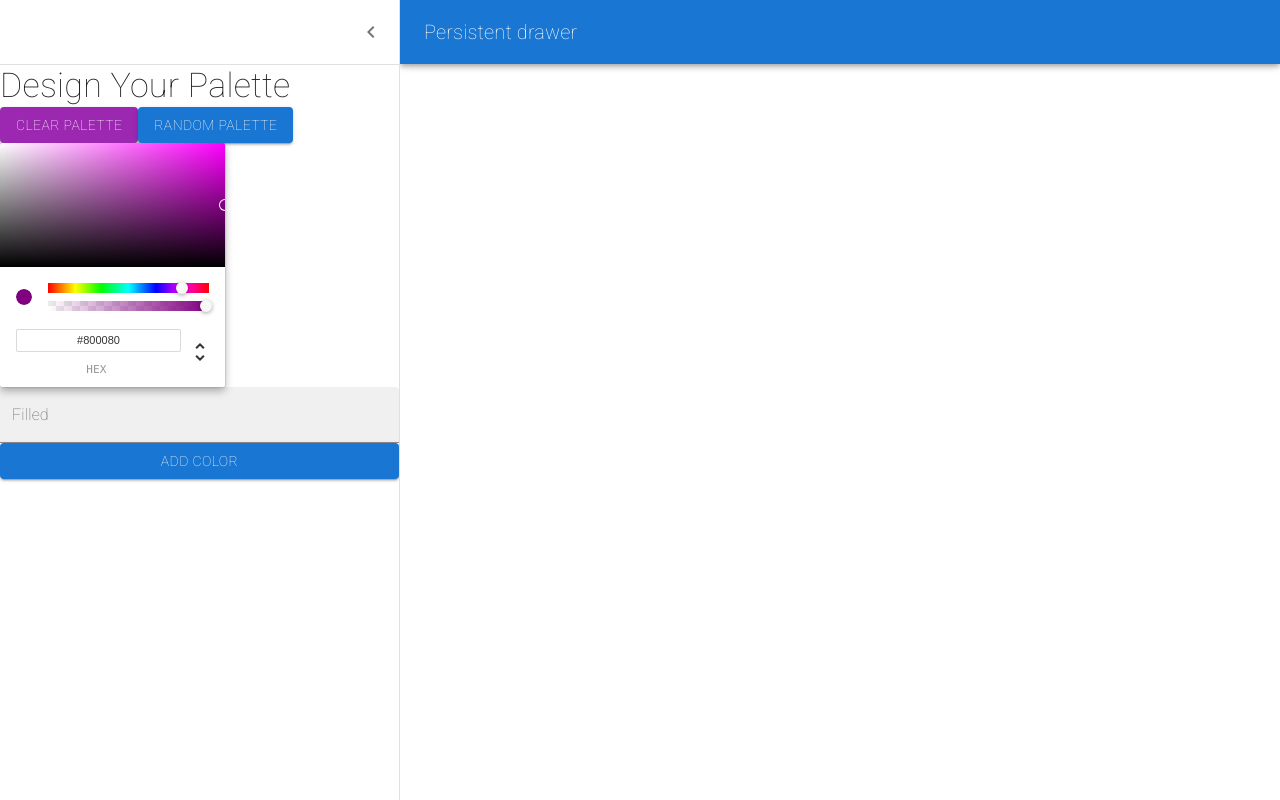
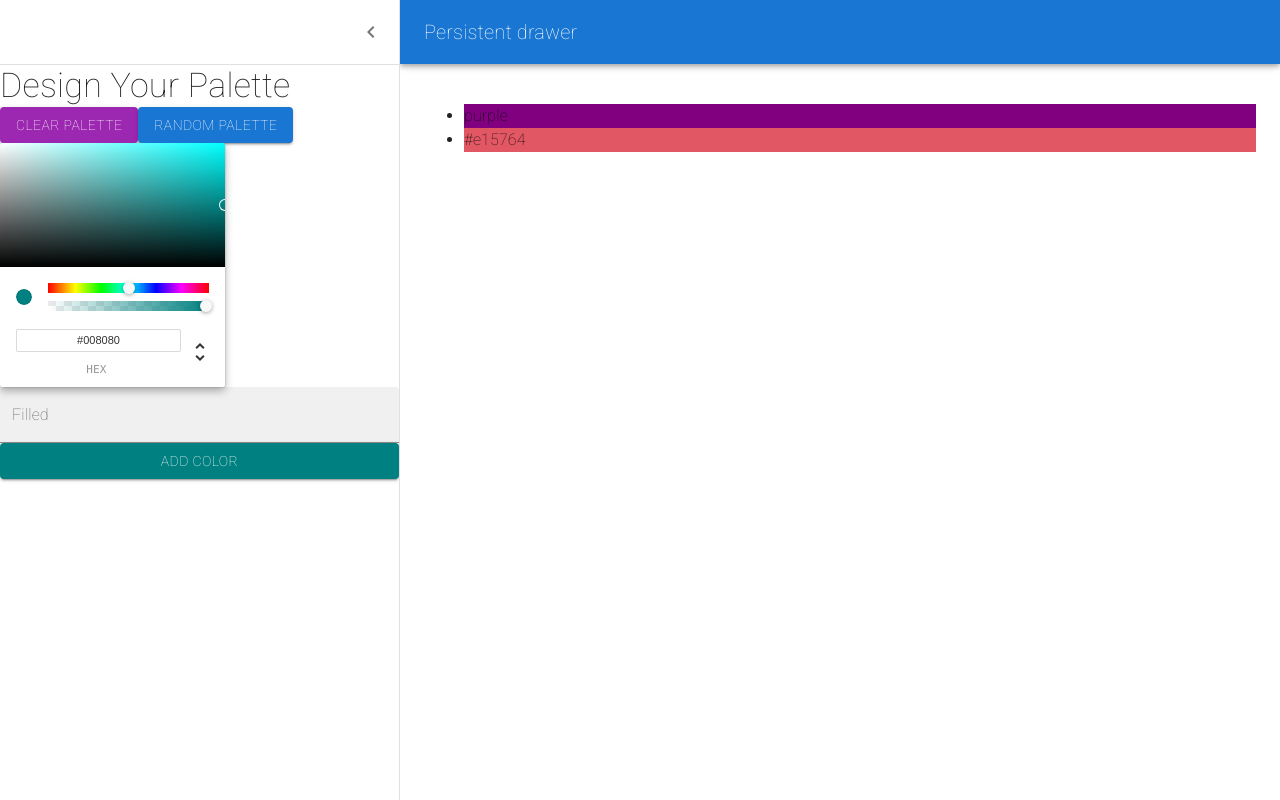
Before and after one commit to Murtazaeev/color-maker, a React (Create React App) app: page /palette/new in a window 1280 px wide. Both pictures are taken after a click on the button "open drawer". Built offline with nearby package versions, Linux system fonts and the light colour scheme; the HTML template or start-up script is replaced by a standard one.

Commit message:
connected chrome and changed functional to class

```diff
--- a/src/NewPaletteForm.js
+++ b/src/NewPaletteForm.js
@@ -1,4 +1,4 @@
-import * as React from 'react';
+import React, { Component } from 'react';
 import { styled, useTheme } from '@mui/material/styles';
 import Box from '@mui/material/Box';
 import Drawer from '@mui/material/Drawer';
@@ -59,29 +59,43 @@ const DrawerHeader = styled('div')(({ theme }) => ({
 	justifyContent: 'flex-end'
 }));
 
-export default function NewPaletteForm() {
-	const theme = useTheme();
-	const [ open, setOpen ] = React.useState(false);
-
-	const handleDrawerOpen = () => {
-		setOpen(true);
+export default class NewPaletteForm extends React.Component {
+	constructor(props) {
+		super(props);
+		this.state = {
+			isDrawerOpen: false,
+			currentColor: 'teal',
+			colors: [ 'purple', '#e15764' ]
+		};
+		this.updateCurrColor = this.updateCurrColor.bind(this);
+		this.addNewColor = this.addNewColor.bind(this);
+	}
+	handleDrawerOpen = () => {
+		this.setState({ isDrawerOpen: true });
 	};
 
-	const handleDrawerClose = () => {
-		setOpen(false);
+	handleDrawerClose = () => {
+		this.setState({ isDrawerOpen: false });
 	};
+	updateCurrColor(newColor) {
+		this.setState({ currentColor: newColor.hex });
+	}
+	addNewColor() {
+		this.setState({ colors: [ ...this.state.colors, this.state.currentColor ] });
+	}
 
+	render() {
 		return (
 			<Box sx={{ display: 'flex' }}>
 				<CssBaseline />
-			<AppBar position="fixed" open={open}>
+				<AppBar position="fixed" open={this.state.isDrawerOpen}>
 					<Toolbar>
 						<IconButton
 							color="inherit"
 							aria-label="open drawer"
-						onClick={handleDrawerOpen}
+							onClick={this.handleDrawerOpen}
 							edge="start"
-						sx={{ mr: 2, ...(open && { display: 'none' }) }}
+							sx={{ mr: 2, ...(this.state.isDrawerOpen && { display: 'none' }) }}
 						>
 							<MenuIcon />
 						</IconButton>
@@ -101,10 +115,10 @@ export default function NewPaletteForm() {
 					}}
 					variant="persistent"
 					anchor="left"
-				open={open}
+					open={this.state.isDrawerOpen}
 				>
 					<DrawerHeader>
-					<IconButton onClick={handleDrawerClose}>
+						<IconButton onClick={this.handleDrawerClose}>
 							<ChevronLeftIcon />
 						</IconButton>
 					</DrawerHeader>
@@ -118,15 +132,22 @@ export default function NewPaletteForm() {
 							Random Palette
 						</Button>
 					</div>
-				<ChromePicker color="purple" onChangeComplete={(newColor) => console.log(newColor)} />
+					<ChromePicker color={this.state.currentColor} onChangeComplete={this.updateCurrColor} />
 					<TextField id="filled-basic" label="Filled" variant="filled" />
-				<Button variant="contained" color="primary">
+					<Button
+						variant="contained"
+						color="primary"
+						style={{ backgroundColor: this.state.currentColor }}
+						onClick={this.addNewColor}
+					>
 						Add Color
 					</Button>
 				</Drawer>
-			<Main open={open}>
+				<Main open={this.state.isDrawerOpen}>
 					<DrawerHeader />
+					<ul>{this.state.colors.map((color) => <li style={{ backgroundColor: color }}>{color}</li>)}</ul>
 				</Main>
 			</Box>
 		);
 	}
+}
```
Lines whose indentation alone changed are shown as unchanged.
